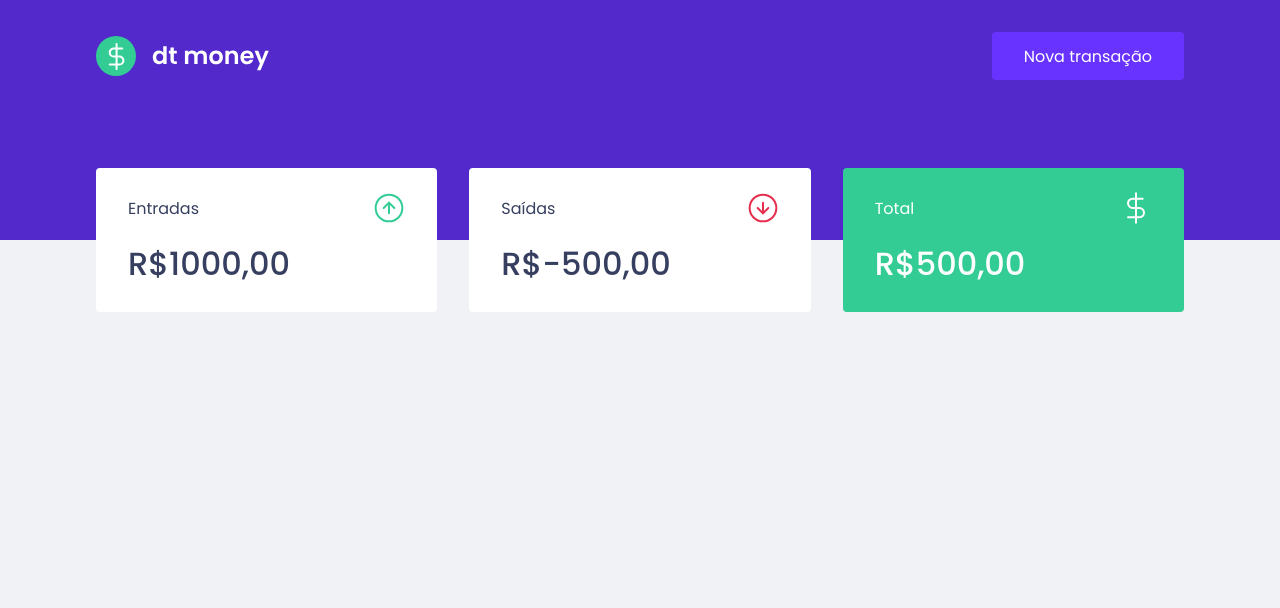
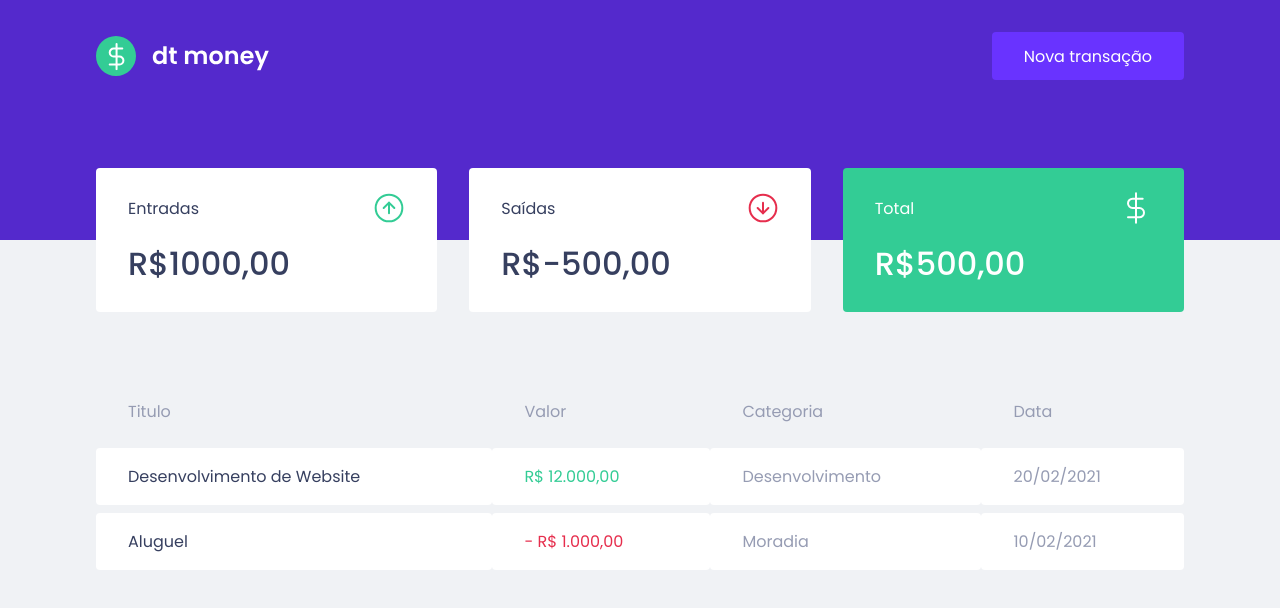
Before and after one commit to g-bolsoni/gbMoney, a React (Create React App) app: page / in a window 1280 px wide. Shown: the top 608 px of the page. Built offline with nearby package versions, Linux system fonts and the light colour scheme.

Commit message:
Create table list

```diff
--- a/src/componets/Dashboard/index.tsx
+++ b/src/componets/Dashboard/index.tsx
@@ -1,5 +1,6 @@
 import React from 'react';
 import { Summary } from '../Summary';
+import { TransactionsTable } from '../TransactionsTable';
 
 import {
     Container
@@ -9,6 +10,7 @@
   return (
       <Container>
           <Summary />
+          <TransactionsTable />
       </Container>
   );
 }
--- /dev/null
+++ b/src/componets/TransactionsTable/index.tsx
@@ -0,0 +1,35 @@
+import React from 'react';
+
+import { Container } from './styles';
+
+
+export const TransactionsTable: React.FC = () => {
+  return (
+    <Container>
+        <table>
+            <thead>
+                <tr>
+                    <th>Titulo</th>
+                    <th>Valor</th>
+                    <th>Categoria</th>
+                    <th>Data</th>
+                </tr>
+            </thead>
+            <tbody>
+                <tr>
+                    <td>Desenvolvimento de Website</td>
+                    <td className="deposit" >R$ 12.000,00</td>
+                    <td>Desenvolvimento</td>
+                    <td>20/02/2021</td>
+                </tr>
+                <tr>
+                    <td>Aluguel</td>
+                    <td className="withdraw">- R$ 1.000,00</td>
+                    <td>Moradia</td>
+                    <td>10/02/2021</td>
+                </tr>
+            </tbody>
+        </table>
+    </Container>
+  );
+}
--- /dev/null
+++ b/src/componets/TransactionsTable/styles.ts
@@ -0,0 +1,35 @@
+import styled from 'styled-components';
+
+export const Container = styled.div`
+  margin-top: 4rem;
+  table{
+      width: 100%;
+      border-spacing: 0 0.5rem;
+
+      th{
+          color: var(--text-body);
+          font-weight: 400;
+          padding: 1rem 2rem;
+          text-align: left;
+          line-height: 1.5rem;
+      }
+      td{
+        padding: 1rem 2rem;
+        border: 0;
+        background-color: var(--shape);
+        font-weight: 400;
+        color: var(--text-body);
+        border-radius: 0.25rem;
+
+        &:first-child{
+            color: var(--text-title);
+        }
+        &.deposit{
+            color: var(--green);
+        }
+        &.withdraw{
+            color: var(--red);
+        }
+      }
+  }
+`;
```
